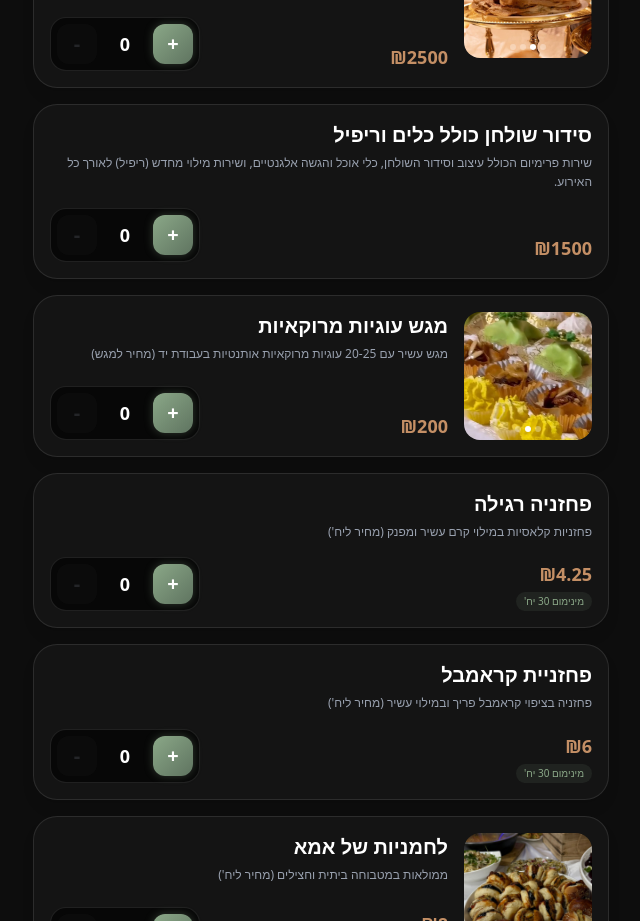
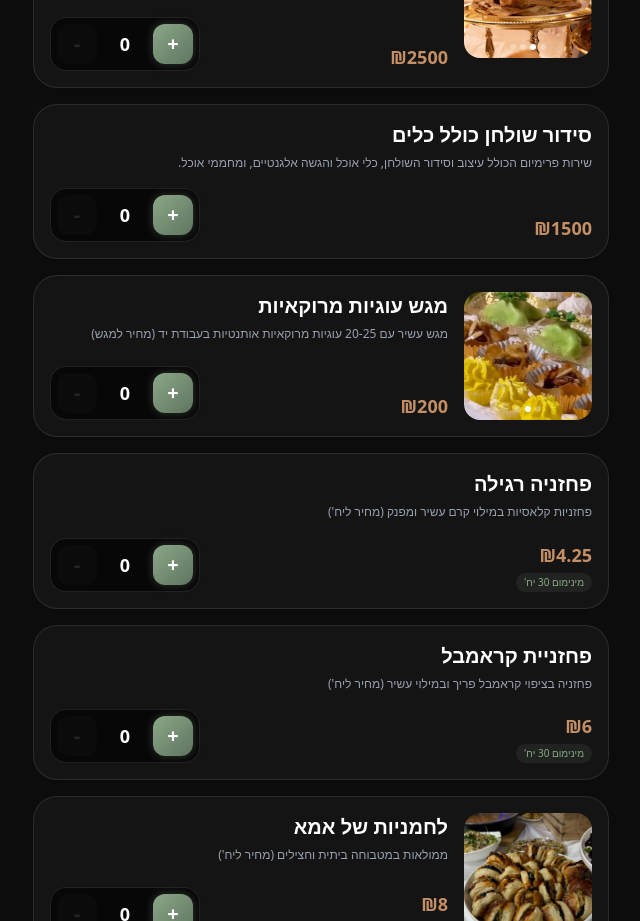
Before and after one commit to oriIsrael856/lahilula, a Next.js app: page / in a window 1280 px wide. Shown: the part 3360-4281 px from the top of the page, without its empty margins (319-959 px from the left). Built offline with nearby package versions, Linux system fonts and the light colour scheme.

Commit message:
Added items to menu

```diff
--- a/src/app/page.tsx
+++ b/src/app/page.tsx
@@ -134,10 +134,10 @@ const MENU = [
   },
   {
     id: 45,
-    name: "סידור שולחן כולל כלים וריפיל",
+    name: "סידור שולחן כולל כלים",
     price: 1500,
     category: "עמדות לאירועים",
-    desc: "שירות פרימיום הכולל עיצוב וסידור השולחן, כלי אוכל והגשה אלגנטיים, ושירות מילוי מחדש (ריפיל) לאורך כל האירוע.",
+    desc: "שירות פרימיום הכולל עיצוב וסידור השולחן, כלי אוכל והגשה אלגנטיים, ומחממי אוכל.",
     images: []
   },
 
```
